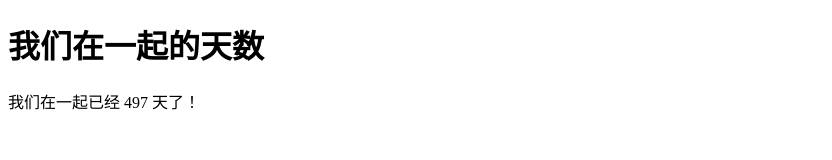
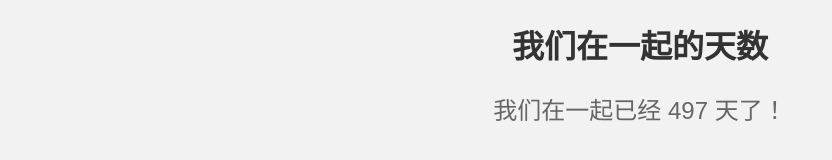
Before and after one commit to Jiaxuhui66/Jiaxuhui66.github.io, a plain HTML site: page index.html in a window 1280 px wide. Shown: the whole page, without its empty margins (0-832 px from the left). Drawn offline with Linux system fonts and the light colour scheme.

Commit message:
Update index.html

```diff
--- a/index.html
+++ b/index.html
@@ -1,7 +1,23 @@
 <!DOCTYPE html>
 <html>
 <head>
-    <title>纪念日</title>
+    <title>丹丹和辉辉纪念日</title>
+    <style>
+        body {
+            font-family: Arial, sans-serif;
+            text-align: center;
+            background-color: #f2f2f2;
+        }
+
+        h1 {
+            color: #333;
+        }
+
+        p {
+            font-size: 24px;
+            color: #666;
+        }
+    </style>
 </head>
 <body>
     <h1>我们在一起的天数</h1>
```
